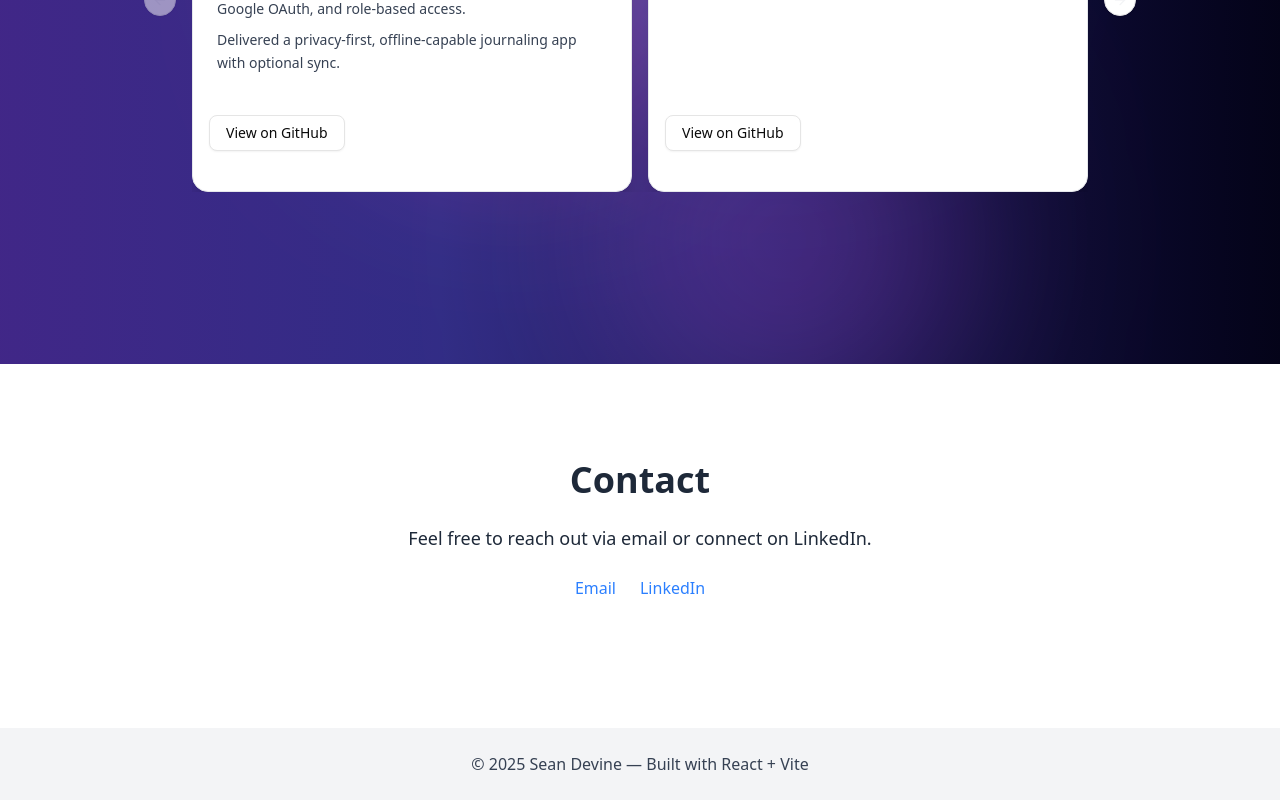
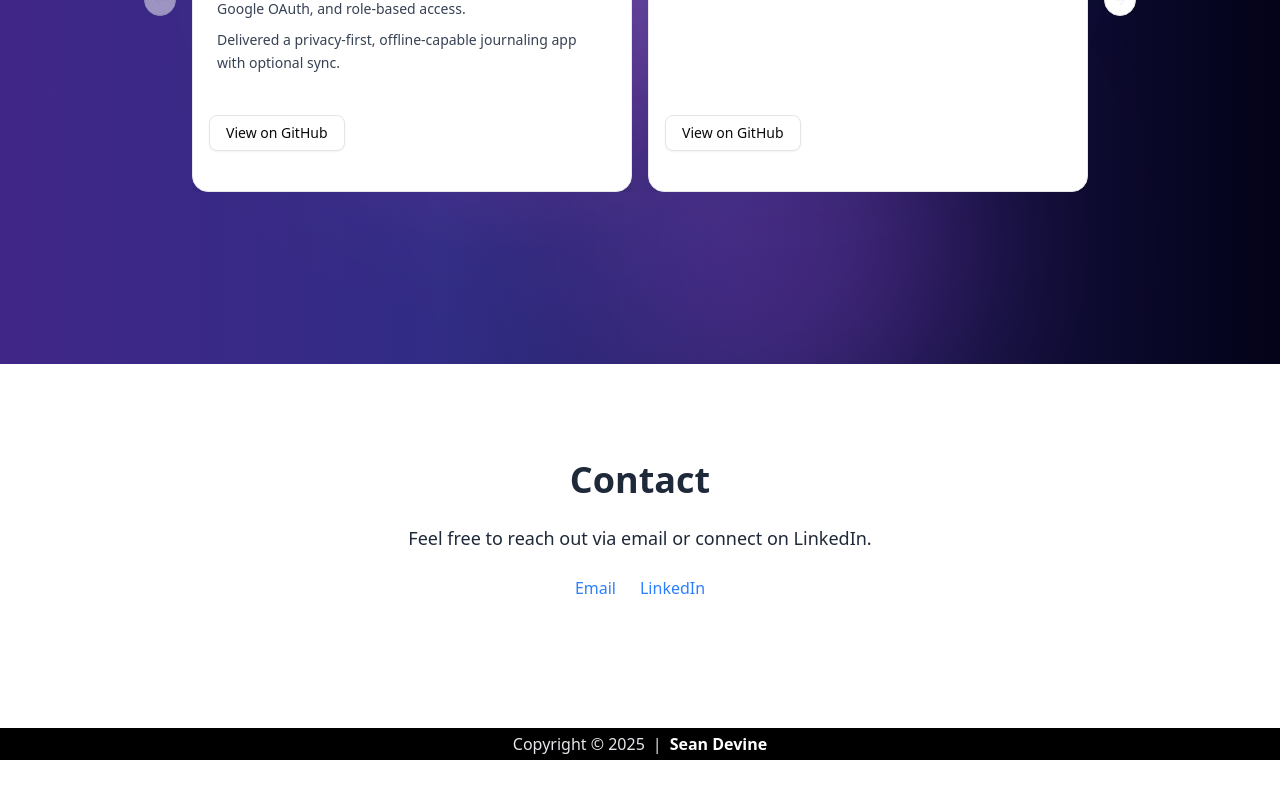
Before and after one commit to seandevine369/my-website, a React (Vite) app: page / in a window 1280 px wide. Shown: the part 4228-5028 px from the top of the page. After the commit the page ends 4988 px from the top, so only its background shows below. Built offline with nearby package versions, Linux system fonts and the light colour scheme.

Commit message:
Style: updated formatting for footer

```diff
--- a/src/components/Footer.tsx
+++ b/src/components/Footer.tsx
@@ -1,8 +1,14 @@
 export default function Footer() {
     return (
-        <footer className="bg-gray-100 text-gray-700 py-6 mt-8">
+        <footer className="bg-black text-gray-200 p-1 mt-8">
             <div className="container mx-auto text-center">
-                © {new Date().getFullYear()} Sean Devine — Built with React + Vite
+                <span>
+                    Copyright © {new Date().getFullYear()}
+                </span>
+                <span className="mx-2">|</span>
+                <span className="text-white font-semibold">
+                Sean Devine
+                </span>
             </div>
         </footer>
     );
```
